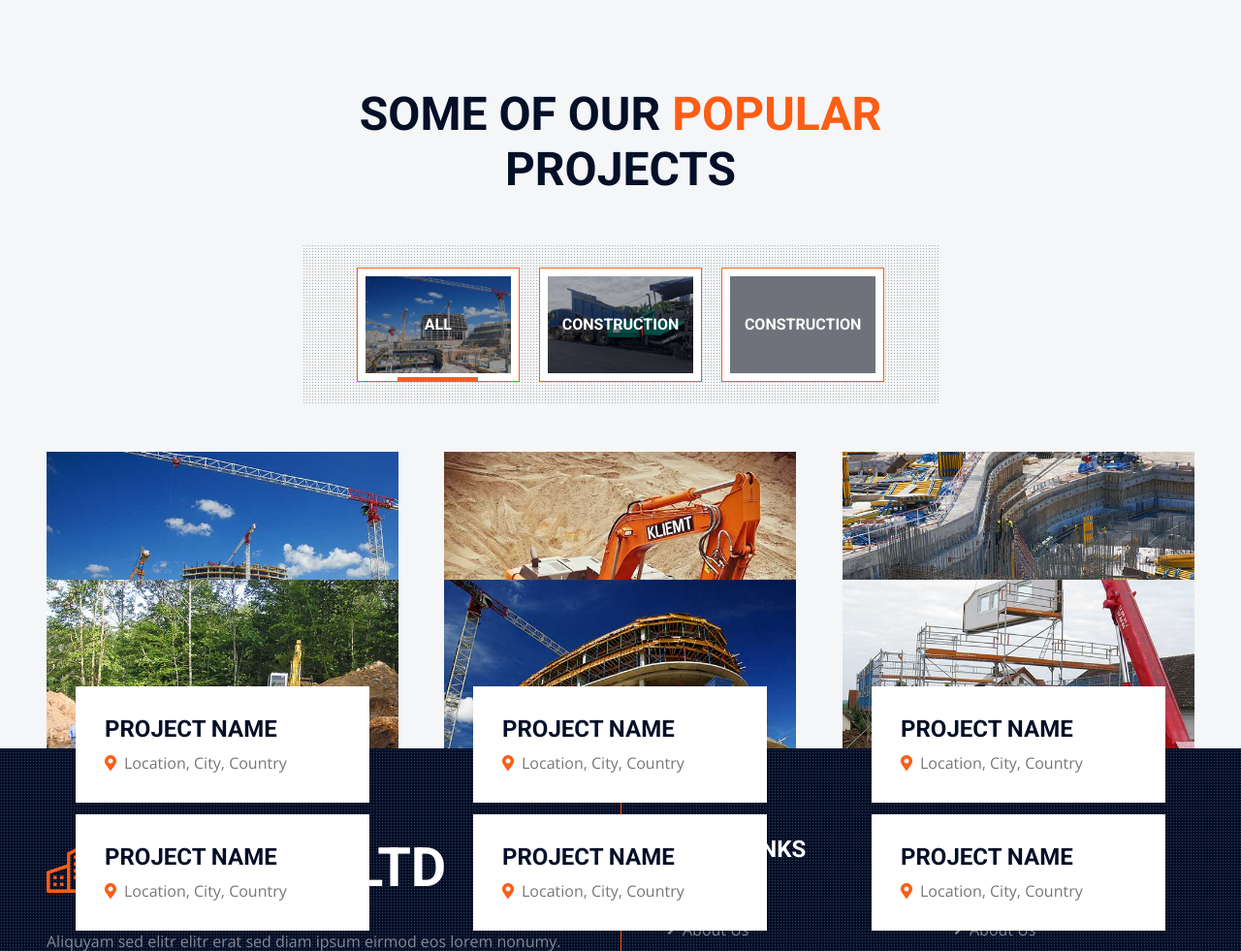
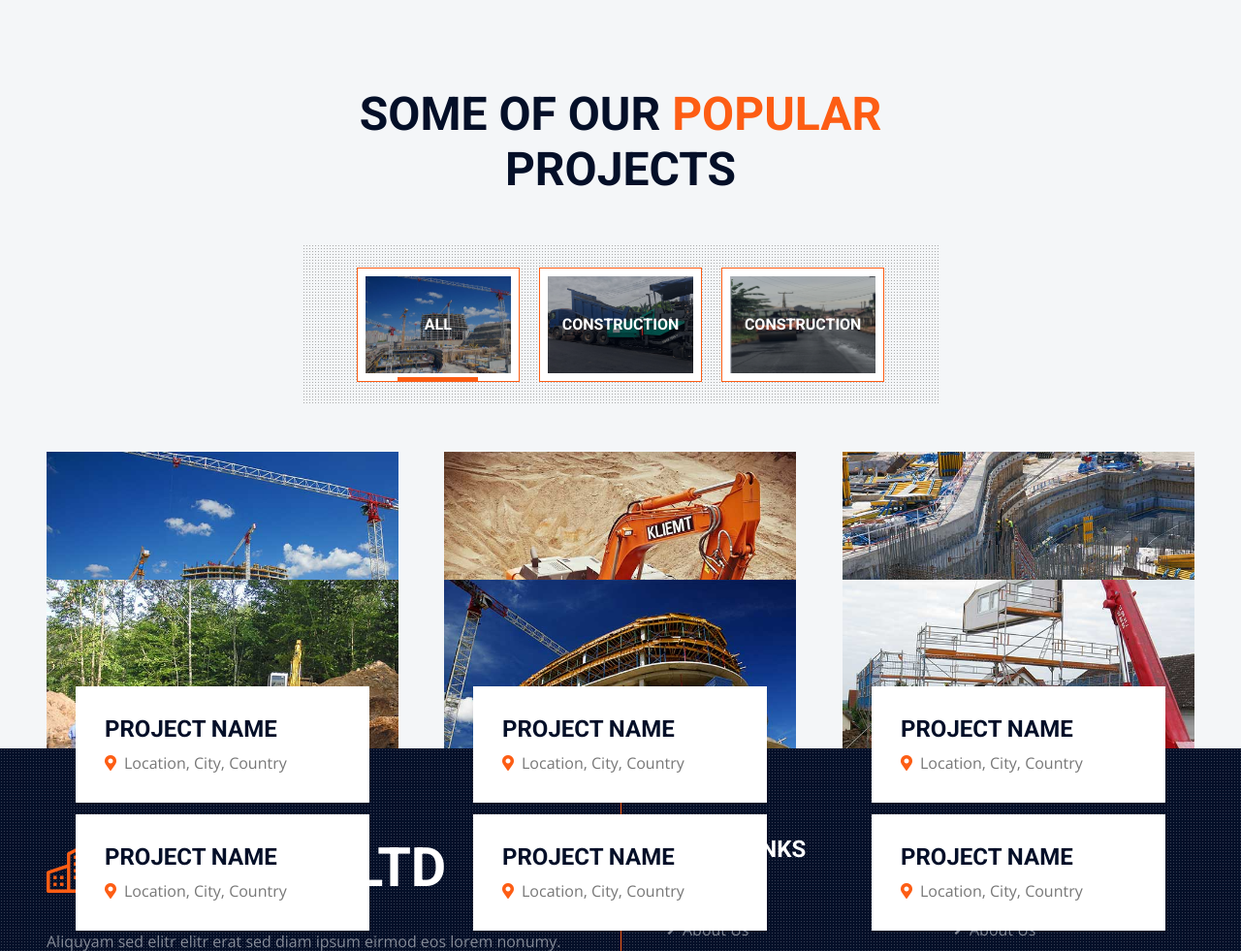
Before and after one commit to Nuel1st/construct, a Django app: page / in a window 1280 px wide. Shown: the part 3124-4105 px from the top of the page at 97% size. Run offline with Django 5.2, Linux system fonts and the light colour scheme; some libraries are stand-ins or nearby versions; grey boxes are pictures that could not be loaded.

Commit message:
Update index.html

```diff
--- a/lebtech/templates/index.html
+++ b/lebtech/templates/index.html
@@ -330,7 +330,7 @@
                             </div>
                         </li>
                         <li class="btn btn-outline-primary bg-white p-2 mx-2 mb-4" data-filter=".second">
-                            <img src="{% static 'img/team-0jpg' %}" style="width: 150px; height: 100px;">
+                            <img src="{% static 'img/team-0.jpg' %}" style="width: 150px; height: 100px;">
                             <div class="position-absolute top-0 start-0 end-0 bottom-0 m-2 d-flex align-items-center justify-content-center" style="background: rgba(4, 15, 40, .3);">
                                 <h6 class="text-white text-uppercase m-0">Construction</h6>
                             </div>
```
